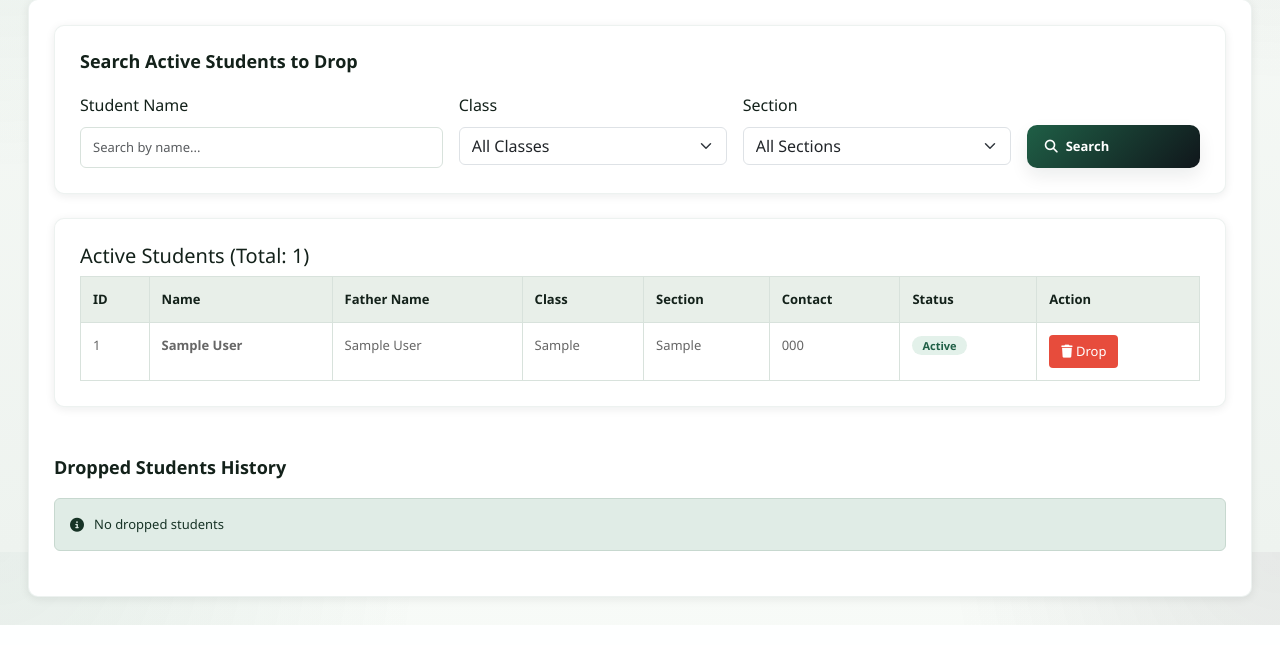
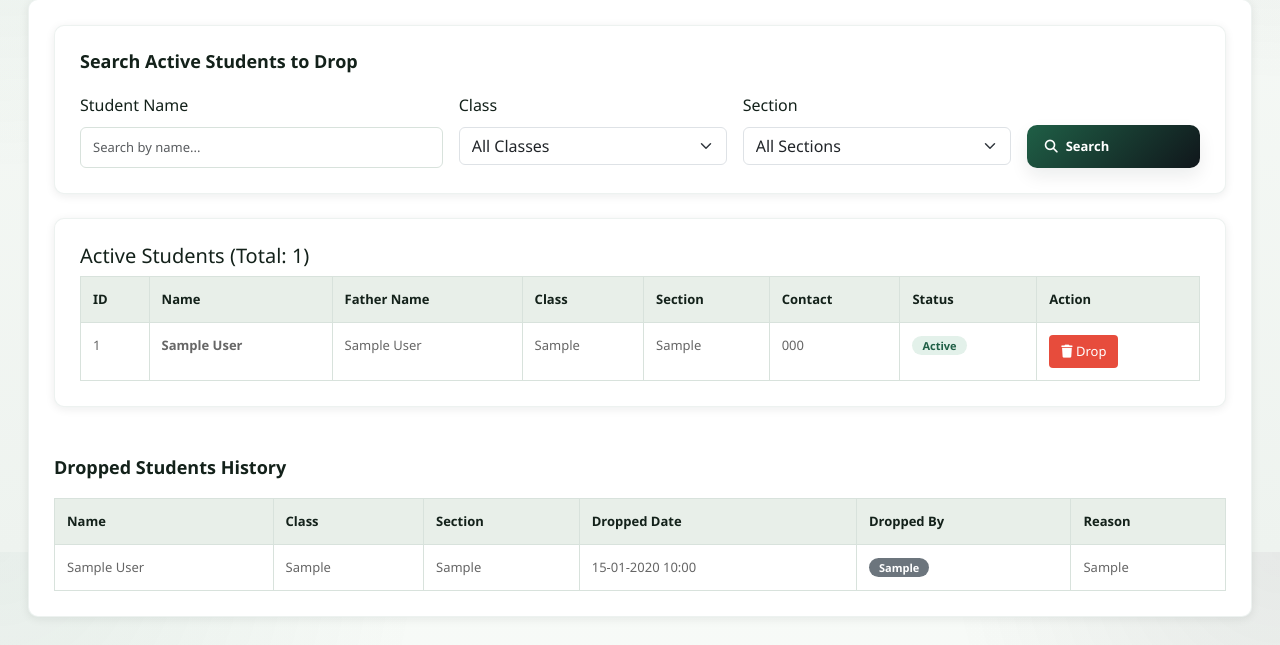
Before and after one commit to Kashif1916/Jinnah-School-s-Software, a PHP site: page /Finance_System/master/drop_student.php in a window 1280 px wide. Shown: the part 248-893 px from the top of the page. Run offline with PHP 8.4, Linux system fonts and the light colour scheme; a user stored in the database is signed in; data comes from the database, SQL or seed files in the repository; both versions use the stored data as it was after the commit; tables that the repository leaves empty hold one stand-in row (values such as "Sample post").

Commit message:
drop student ka alg table bna dia hai

```diff
--- a/config/db.php
+++ b/config/db.php
@@ -85,6 +85,19 @@ if (!isset($redirect_to_setup) && $conn && !$conn->connect_error) {
     if ($colCheckFrozenUntil && $colCheckFrozenUntil->num_rows == 0) {
         $conn->query("ALTER TABLE `users` ADD COLUMN `frozen_until` DATETIME DEFAULT NULL");
     }
+
+    // Dynamically ensure dropped_students table exists
+    $tableCheckDrops = $conn->query("SHOW TABLES LIKE 'dropped_students'");
+    if ($tableCheckDrops && $tableCheckDrops->num_rows == 0) {
+        $conn->query("CREATE TABLE `dropped_students` (
+            `id` INT AUTO_INCREMENT PRIMARY KEY,
+            `student_id` INT NOT NULL,
+            `dropped_at` TIMESTAMP DEFAULT CURRENT_TIMESTAMP,
+            `dropped_by` VARCHAR(50) NOT NULL,
+            `drop_reason` VARCHAR(255) NOT NULL,
+            FOREIGN KEY (`student_id`) REFERENCES `students`(`id`) ON DELETE CASCADE
+        ) ENGINE=InnoDB DEFAULT CHARSET=utf8mb4 COLLATE=utf8mb4_unicode_ci");
+    }
 }
 
 /**
--- a/master/drop_student.php
+++ b/master/drop_student.php
@@ -20,21 +20,31 @@ $search_name = sanitize_input($_GET['search_name'] ?? '');
 $search_class = sanitize_input($_GET['search_class'] ?? '');
 $search_section = sanitize_input($_GET['search_section'] ?? '');
 
-// Handle Drop Action (POST Method)
 if ($_SERVER['REQUEST_METHOD'] == 'POST' && isset($_POST['action']) && $_POST['action'] == 'drop') {
     $student_id = intval($_POST['student_id'] ?? 0);
     $drop_reason = sanitize_input($_POST['drop_reason'] ?? '');
+    $dropped_by = get_username();
 
-    $query = "UPDATE students SET status = 'dropped', drop_reason = ? WHERE id = ?";
-    $stmt = $conn->prepare($query);
-    $stmt->bind_param('si', $drop_reason, $student_id);
+    $conn->begin_transaction();
+    try {
+        $query = "UPDATE students SET status = 'dropped', drop_reason = ? WHERE id = ?";
+        $stmt = $conn->prepare($query);
+        $stmt->bind_param('si', $drop_reason, $student_id);
+        $stmt->execute();
+        $stmt->close();
 
-    if ($stmt->execute()) {
+        $log_query = "INSERT INTO dropped_students (student_id, dropped_by, drop_reason) VALUES (?, ?, ?)";
+        $log_stmt = $conn->prepare($log_query);
+        $log_stmt->bind_param('iss', $student_id, $dropped_by, $drop_reason);
+        $log_stmt->execute();
+        $log_stmt->close();
+
+        $conn->commit();
         $success = 'Student marked as dropped successfully!';
-    } else {
-        $error = 'Error dropping student: ' . $stmt->error;
+    } catch (Exception $e) {
+        $conn->rollback();
+        $error = 'Error dropping student: ' . $e->getMessage();
     }
-    $stmt->close();
 }
 
 // Fetch Active Students based on Advanced Filters
@@ -238,9 +248,12 @@ $stmt->close();
                     <div class="dropped-section" style="margin-top: 50px;">
                         <h4>Dropped Students History</h4>
                         <?php
-                        $query = "SELECT * FROM students WHERE status = 'dropped' ORDER BY name";
+                        $query = "SELECT ds.*, s.name, s.class, s.section
+                                  FROM dropped_students ds
+                                  JOIN students s ON ds.student_id = s.id
+                                  ORDER BY ds.dropped_at DESC";
                         $result = $conn->query($query);
-                        $dropped_students = $result->fetch_all(MYSQLI_ASSOC);
+                        $dropped_students = $result ? $result->fetch_all(MYSQLI_ASSOC) : [];
 
                         if (count($dropped_students) > 0):
                         ?>
@@ -251,24 +264,26 @@ $stmt->close();
                                         <th>Class</th>
                                         <th>Section</th>
                                         <th>Dropped Date</th>
+                                        <th>Dropped By</th>
                                         <th>Reason</th>
                                     </tr>
                                 </thead>
                                 <tbody>
                                     <?php foreach ($dropped_students as $dropped): ?>
                                         <tr>
-                                            <td><?php echo $dropped['name']; ?></td>
-                                            <td><?php echo $dropped['class']; ?></td>
-                                            <td><?php echo $dropped['section']; ?></td>
-                                            <td><?php echo format_datetime($dropped['updated_at']); ?></td>
-                                            <td><?php echo htmlspecialchars($dropped['drop_reason'] ?? ''); ?></td>
+                                            <td><?php echo htmlspecialchars($dropped['name']); ?></td>
+                                            <td><?php echo htmlspecialchars($dropped['class']); ?></td>
+                                            <td><?php echo htmlspecialchars($dropped['section']); ?></td>
+                                            <td><?php echo format_datetime($dropped['dropped_at']); ?></td>
+                                            <td><span class="badge bg-secondary"><?php echo htmlspecialchars($dropped['dropped_by']); ?></span></td>
+                                            <td><?php echo htmlspecialchars($dropped['drop_reason']); ?></td>
                                         </tr>
                                     <?php endforeach; ?>
                                 </tbody>
                             </table>
                         <?php else: ?>
                             <div class="alert alert-info">
-                                <i class="fas fa-info-circle"></i> No dropped students
+                                <i class="fas fa-info-circle"></i> No dropped students log found.
                             </div>
                         <?php endif; ?>
                     </div>
```
Also changed, not shown: admission/drop_student.php (+31 -16 lines), database.sql (+9 -0 lines).
